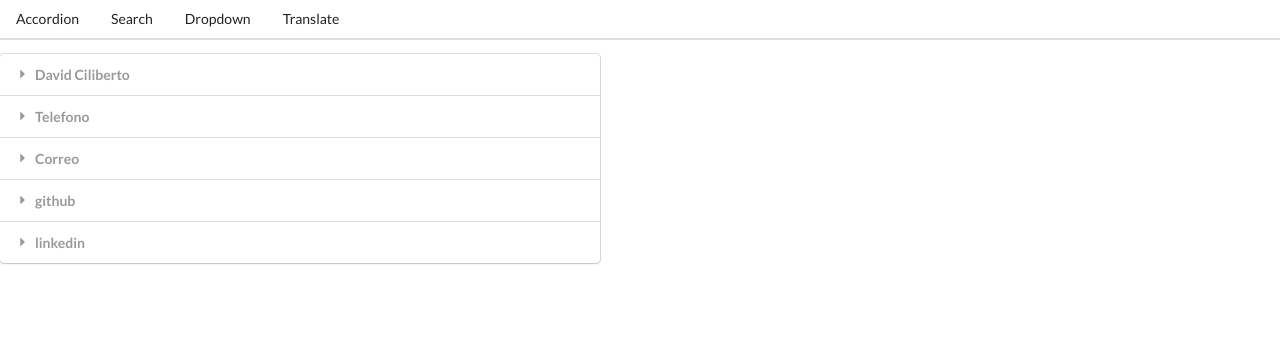
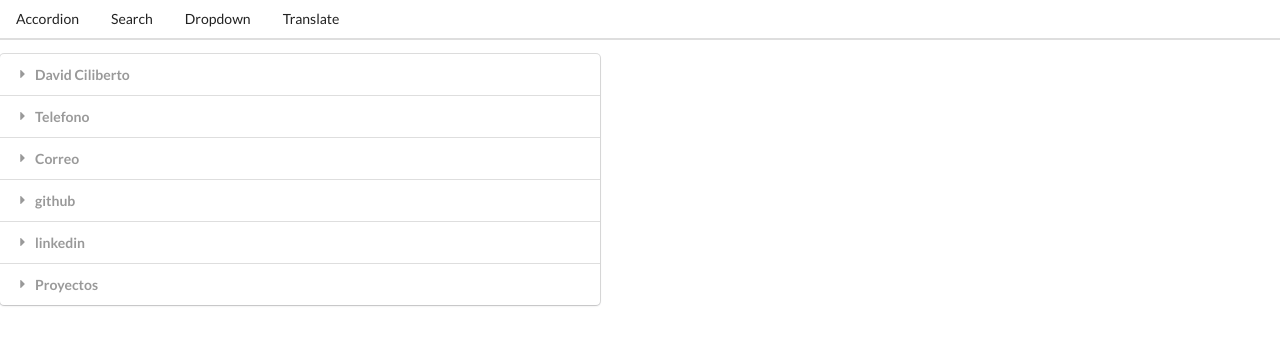
Before and after one commit to davidciliberto1/widgetWiki, a React (Create React App) app: page / in a window 1280 px wide. Shown: the top 344 px of the page. Built offline with nearby package versions, Linux system fonts and the light colour scheme.

Commit message:
Adding proyects and info

```diff
--- a/src/App.js
+++ b/src/App.js
@@ -8,6 +8,9 @@ import Header from './components/Header';
 
 const gitHub = <a href='https://github.com/davidciliberto1'>davidciliberto1</a>
 const linkedin = <a href='https://www.linkedin.com/in/david-ciliberto-428703120/'>David Ciliberto</a>
+const proyectWikiWidgets = <a href='https://github.com/davidciliberto1/widgetWiki'>CV Widgets</a>
+const proyectVideosHooks = <a href='https://github.com/davidciliberto1/videosHooks'>Videos</a>
+const proyectPics = <a href='https://github.com/davidciliberto1/pics'>Pics</a>
 const items = [
     {
         title: 'David Ciliberto',
@@ -29,6 +32,12 @@ const items = [
         title: 'linkedin',
         content: linkedin
     },
+    {
+        title: 'Proyectos',
+        content: proyectWikiWidgets,
+        content2: proyectVideosHooks,
+        content3: proyectPics
+    },
 ];
 
 const options = [
@@ -45,10 +54,12 @@ const options = [
         value: 'Blue'
     },
     {
-        label: 'Udemy  /  React js y Javascript'
+        label: 'Udemy  /  React js y Javascript',
+        value: 'react javascript'
     },
     {
-        label: 'Udemy  /  Modern React with Redux'
+        label: 'Udemy  /  Modern React with Redux',
+        value: 'react redux'
     },
 ];
 
--- a/src/components/Accordion.js
+++ b/src/components/Accordion.js
@@ -21,7 +21,7 @@ const Accordion = ({ items }) => {
                     {item.title}
                 </div>
                 <div className={`content ${active}`} >
-                    <p>{item.content}</p>
+                    <p>{item.content}<br /> {item.content2} <br /> {item.content3}</p>
                 </div>
             </React.Fragment>)
     })
--- a/src/components/Translate.js
+++ b/src/components/Translate.js
@@ -5,6 +5,14 @@ import Convert from './Convert';
 
 
 const options = [
+    {
+        label: 'English',
+        value: 'en'
+    },
+    {
+        label: 'French',
+        value: 'fr'
+    },
     {
         label: 'Afrikaans',
         value: 'af'
@@ -21,14 +29,6 @@ const options = [
         label: 'Dutch',
         value: 'nl'
     },
-    {
-        label: 'English',
-        value: 'en'
-    },
-    {
-        label: 'French',
-        value: 'fr'
-    }
 ]
 
 const Translate = () => {
```
